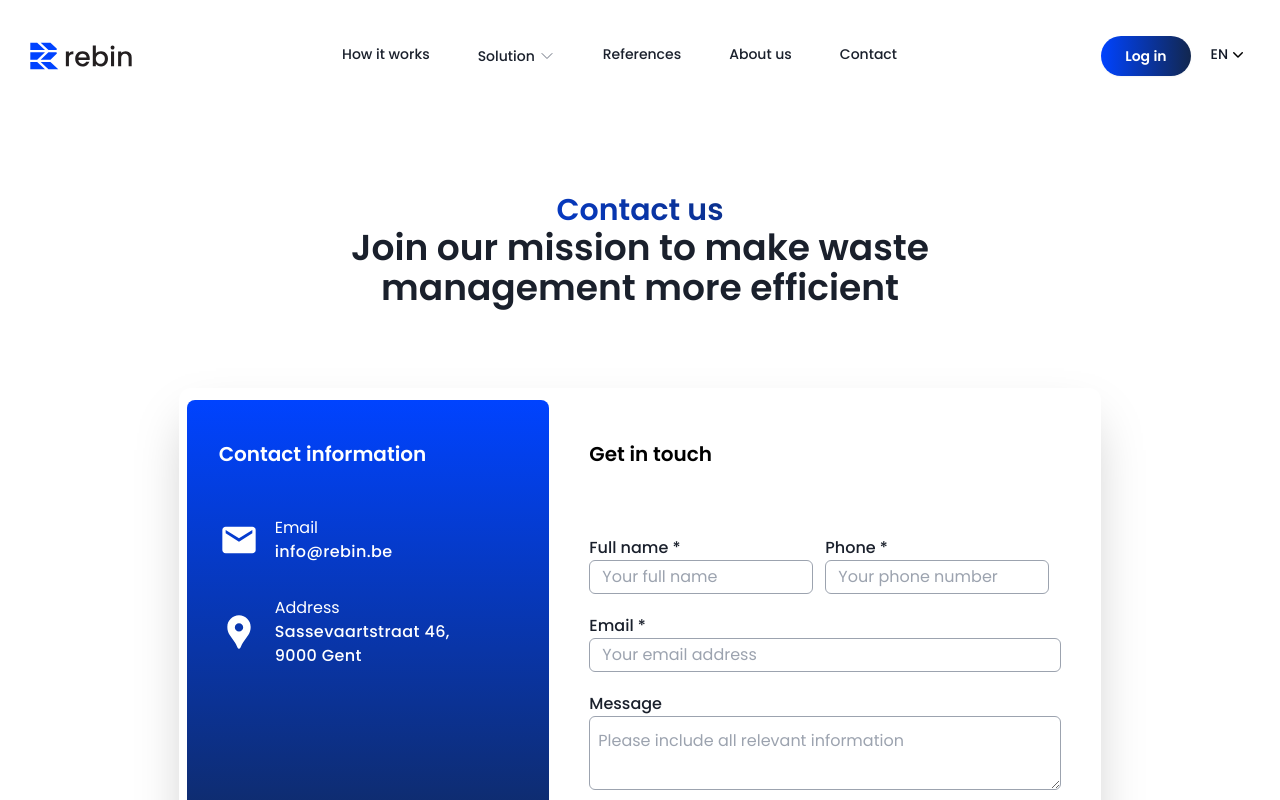
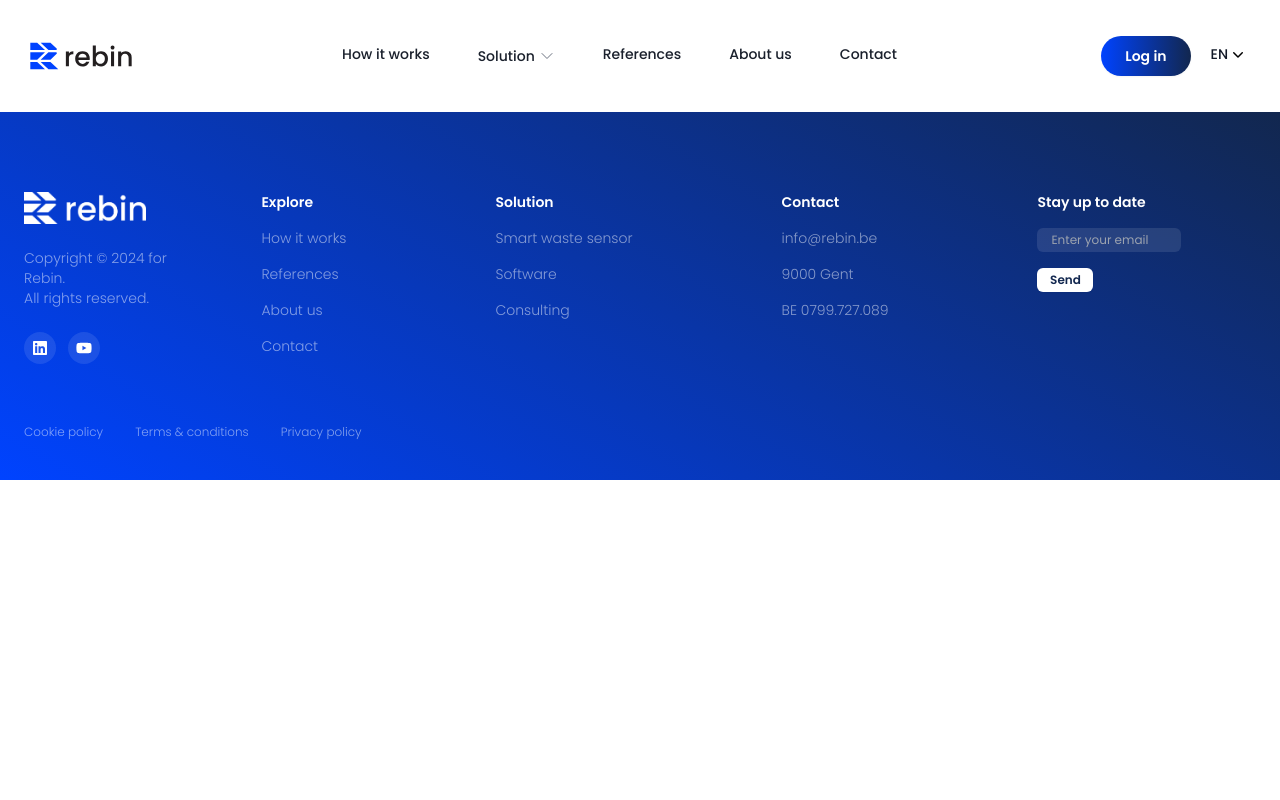
Before and after one commit to Rebin-Inc/rebin-website, a React (Create React App) app: page / in a window 1280 px wide. Shown: the top 800 px of the page. Built offline with nearby package versions, Linux system fonts and the light colour scheme.

Commit message:
Add boilerplate for react-router

```diff
--- a/package.json
+++ b/package.json
@@ -15,6 +15,7 @@
     "react": "^18.2.0",
     "react-dom": "^18.2.0",
     "react-icons": "^5.0.1",
+    "react-router-dom": "^6.22.1",
     "react-scripts": "5.0.1",
     "web-vitals": "^2.1.4"
   },
--- a/src/App.js
+++ b/src/App.js
@@ -1,15 +1,15 @@
 import React from "react";
 import Contact from "./pages/contact/Contact";
-import Header from "./components/Header";
-import Footer from "./components/Footer";
+import { Route, Routes } from "react-router-dom";
+import Layout from "./Layout";
 
 function App() {
   return (
-    <>
-      <Header></Header>
-      <Contact></Contact>
-      <Footer></Footer>
-    </>
+    <Routes>
+      <Route path="/" element={<Layout />}>
+        <Route index path="contact" element={<Contact />} />
+      </Route>
+    </Routes>
   );
 }
 
--- /dev/null
+++ b/src/Layout.js
@@ -0,0 +1,16 @@
+import React from "react";
+import Header from "./components/Header";
+import Footer from "./components/Footer";
+import { Outlet } from "react-router-dom";
+
+const Layout = () => {
+  return (
+    <div>
+      <Header></Header>
+      <Outlet />
+      <Footer></Footer>
+    </div>
+  );
+};
+
+export default Layout;
--- a/src/index.js
+++ b/src/index.js
@@ -3,12 +3,17 @@ import ReactDOM from "react-dom/client";
 import App from "./App";
 import "./index.css";
 import { ChakraProvider } from "@chakra-ui/react";
+import { BrowserRouter as Router, Routes, Route } from "react-router-dom";
 
 const root = ReactDOM.createRoot(document.getElementById("root"));
 root.render(
   <React.StrictMode>
     <ChakraProvider>
-      <App />
+      <Router>
+        <Routes>
+          <Route path="/*" element={<App />} />
+        </Routes>
+      </Router>
     </ChakraProvider>
   </React.StrictMode>
 );
```
Also changed, not shown: 1 other file (tests, documents, lock files or other folders).
